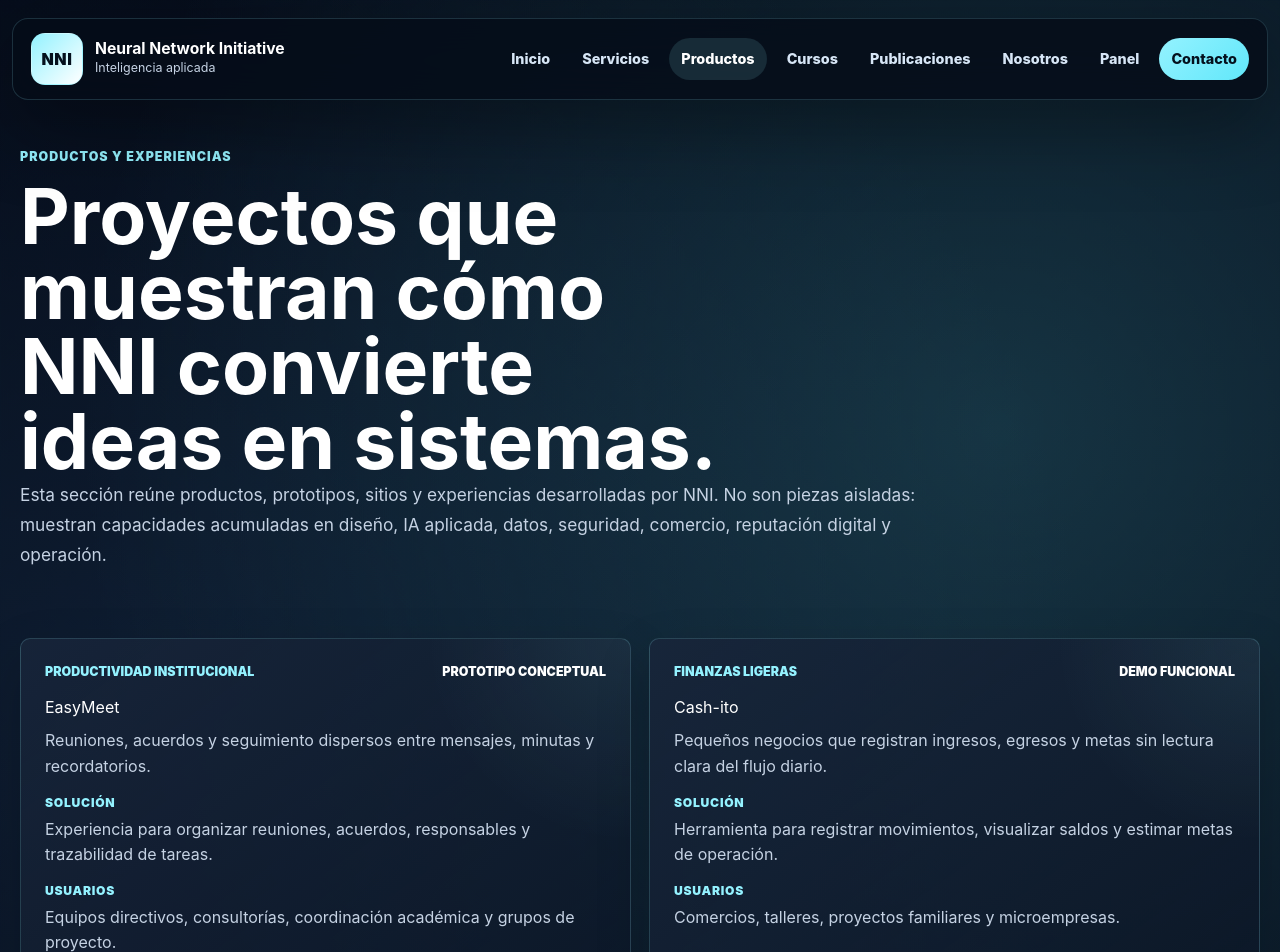
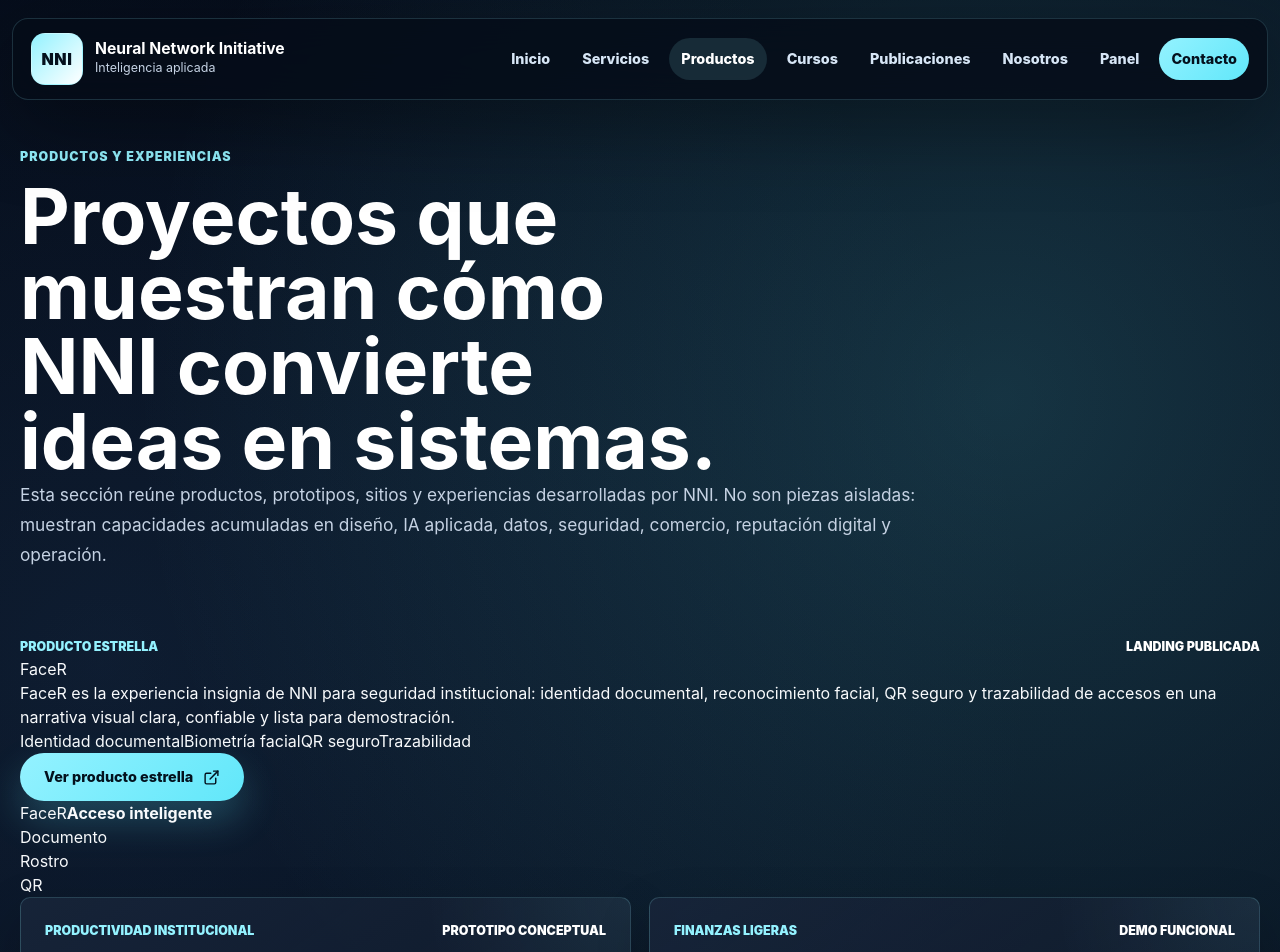
Before and after one commit to AISENSITIVITYSOLUTIONS/nni_official_page, a React (Vite) app: page /productos in a window 1280 px wide. Shown: the top 952 px of the page. Built offline with nearby package versions, Linux system fonts and the light colour scheme.

Commit message:
Feature FaceR in products section

```diff
--- a/src/pages/Products.jsx
+++ b/src/pages/Products.jsx
@@ -102,6 +102,9 @@ const products = [
   },
 ]
 
+const featuredProduct = products.find((product) => product.name === 'FaceR')
+const productCards = products.filter((product) => product.name !== 'FaceR')
+
 export default function Products() {
   return (
     <section className="page products-page">
@@ -115,8 +118,43 @@ export default function Products() {
         </p>
       </div>
 
+      {featuredProduct && (
+        <article className="featured-product-card">
+          <div className="featured-product-copy">
+            <div className="product-card-top">
+              <span>Producto estrella</span>
+              <strong>{featuredProduct.status}</strong>
+            </div>
+            <h2>{featuredProduct.name}</h2>
+            <p>
+              FaceR es la experiencia insignia de NNI para seguridad institucional:
+              identidad documental, reconocimiento facial, QR seguro y trazabilidad de
+              accesos en una narrativa visual clara, confiable y lista para demostración.
+            </p>
+            <div className="featured-product-metrics">
+              <span>Identidad documental</span>
+              <span>Biometría facial</span>
+              <span>QR seguro</span>
+              <span>Trazabilidad</span>
+            </div>
+            <a className="primary-button" href={featuredProduct.href} rel="noreferrer" target="_blank">
+              Ver producto estrella <ExternalLink size={17} />
+            </a>
+          </div>
+          <div className="featured-product-panel" aria-hidden="true">
+            <div className="orbital-card main">
+              <span>FaceR</span>
+              <strong>Acceso inteligente</strong>
+            </div>
+            <div className="orbital-card one">Documento</div>
+            <div className="orbital-card two">Rostro</div>
+            <div className="orbital-card three">QR</div>
+          </div>
+        </article>
+      )}
+
       <div className="products-grid">
-        {products.map((product) => (
+        {productCards.map((product) => (
           <article className="product-card" key={product.name}>
             <div className="product-card-top">
               <span>{product.category}</span>
```
